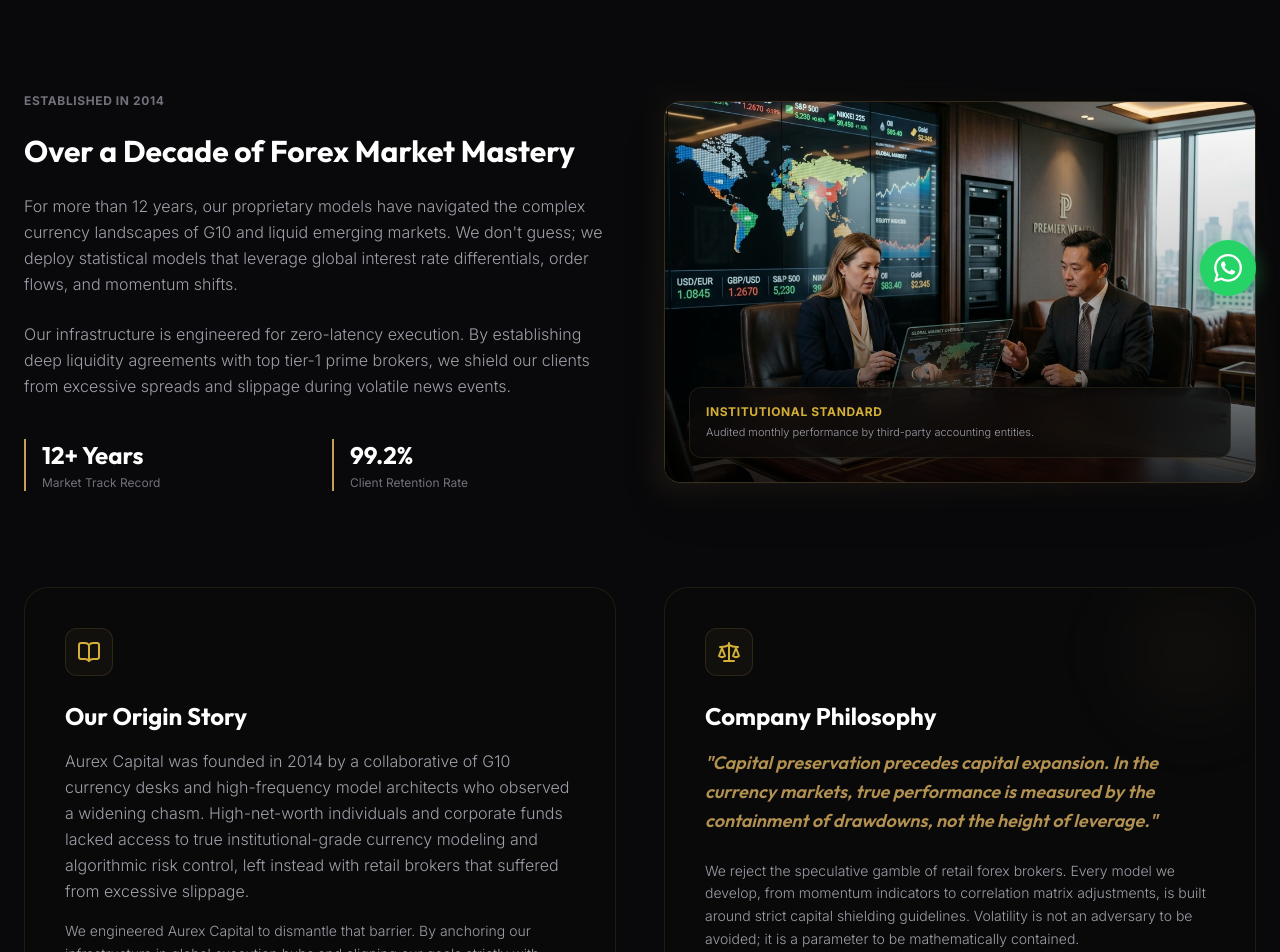
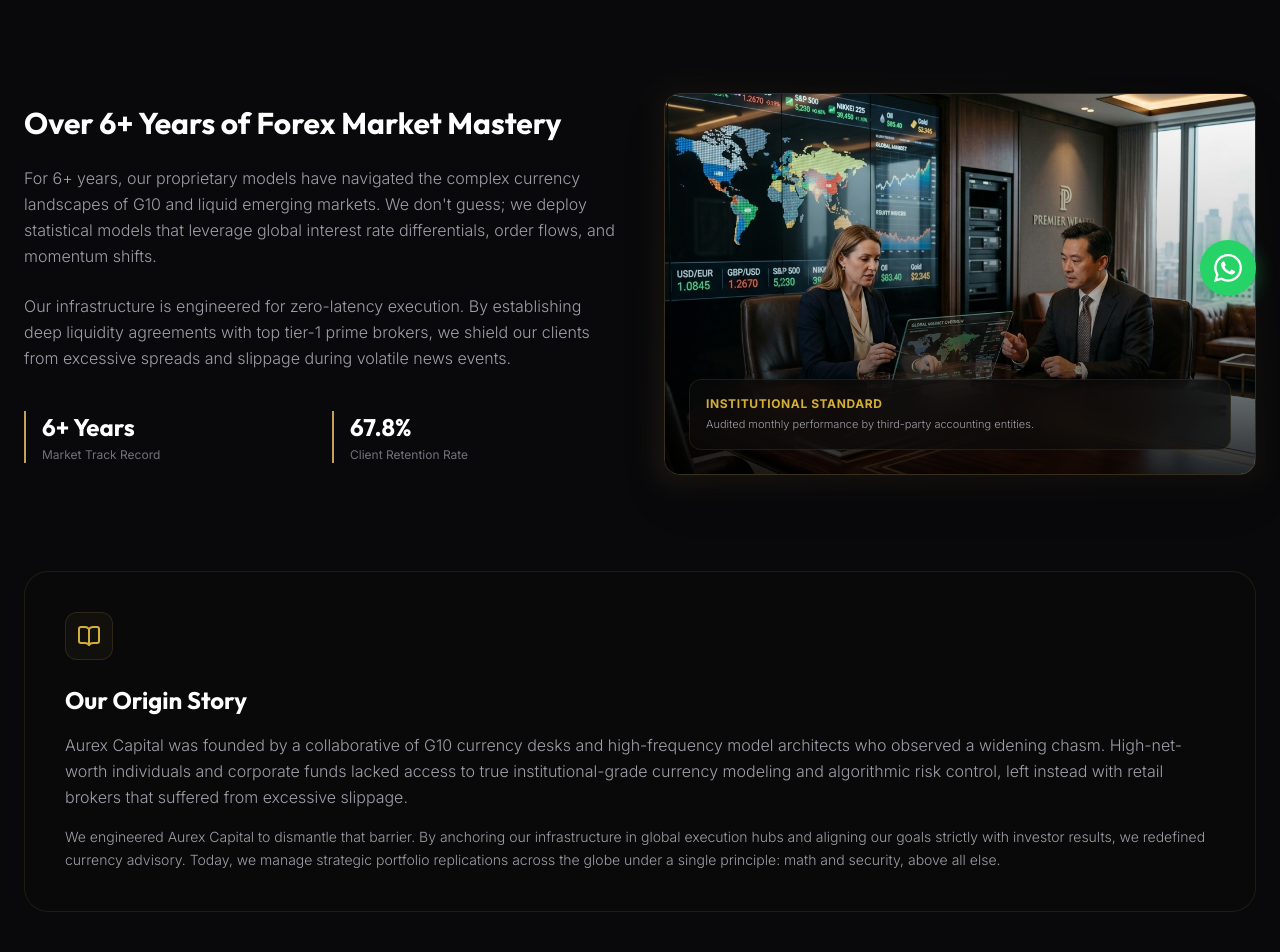
Before and after one commit to faisal27-hub/Trading-Agency, a React (Vite) app in the folder frontend/: page /about in a window 1280 px wide. Shown: the part 480-1432 px from the top of the page. Built offline with nearby package versions, Linux system fonts and the light colour scheme.

Commit message:
feat(content): update experience to 6+ years, retention to 67.8%, remove 2014 references & philosophy section, add Dubai location map on dashboard

```diff
--- a/frontend/src/pages/About/index.tsx
+++ b/frontend/src/pages/About/index.tsx
@@ -4,7 +4,6 @@ import {
   Heart,
   Eye,
   BookOpen,
-  Scale,
   HelpCircle,
   ChevronDown,
   ChevronUp,
@@ -137,14 +136,11 @@ export const AboutPage: React.FC = () => {
         <div className="max-w-7xl mx-auto px-6">
           <div className="grid grid-cols-1 lg:grid-cols-12 gap-12 items-center mb-24">
             <div className="lg:col-span-6 flex flex-col gap-6 order-2 lg:order-1">
-              <span className="text-xs uppercase font-bold text-zinc-500 tracking-wider">
-                ESTABLISHED IN 2014
-              </span>
               <h2 className="font-display font-bold text-3xl text-white">
-                Over a Decade of Forex Market Mastery
+                Over 6+ Years of Forex Market Mastery
               </h2>
               <p className="text-zinc-400 font-light leading-relaxed">
-                For more than 12 years, our proprietary models have navigated the complex currency landscapes of G10 and liquid emerging markets. We don't guess; we deploy statistical models that leverage global interest rate differentials, order flows, and momentum shifts.
+                For 6+ years, our proprietary models have navigated the complex currency landscapes of G10 and liquid emerging markets. We don't guess; we deploy statistical models that leverage global interest rate differentials, order flows, and momentum shifts.
               </p>
               <p className="text-zinc-400 font-light leading-relaxed">
                 Our infrastructure is engineered for zero-latency execution. By establishing deep liquidity agreements with top tier-1 prime brokers, we shield our clients from excessive spreads and slippage during volatile news events.
@@ -152,11 +148,11 @@ export const AboutPage: React.FC = () => {
 
               <div className="grid grid-cols-2 gap-6 mt-4">
                 <div className="border-l-2 border-gold-premium pl-4">
-                  <span className="font-display font-bold text-2xl text-white">12+ Years</span>
+                  <span className="font-display font-bold text-2xl text-white">6+ Years</span>
                   <span className="text-xs text-zinc-500 block mt-1">Market Track Record</span>
                 </div>
                 <div className="border-l-2 border-gold-premium pl-4">
-                  <span className="font-display font-bold text-2xl text-white">99.2%</span>
+                  <span className="font-display font-bold text-2xl text-white">67.8%</span>
                   <span className="text-xs text-zinc-500 block mt-1">Client Retention Rate</span>
                 </div>
               </div>
@@ -185,8 +181,8 @@ export const AboutPage: React.FC = () => {
             </div>
           </div>
 
-          {/* Company Story & Philosophy */}
-          <div className="grid grid-cols-1 lg:grid-cols-2 gap-12 mb-24 items-stretch">
+          {/* Company Story Section (Philosophy Removed) */}
+          <div className="mb-24">
             <div className="glassmorphism p-8 sm:p-10 rounded-3xl border border-gold-premium/10 flex flex-col justify-between hover:border-gold-premium/30 transition-all duration-300">
               <div>
                 <div className="w-12 h-12 rounded-xl bg-gold-premium/5 border border-gold-premium/15 flex items-center justify-center mb-6">
@@ -194,26 +190,10 @@ export const AboutPage: React.FC = () => {
                 </div>
                 <h3 className="font-display font-bold text-2xl text-white mb-4">Our Origin Story</h3>
                 <p className="text-zinc-400 font-light text-sm sm:text-base leading-relaxed mb-4">
-                  Aurex Capital was founded in 2014 by a collaborative of G10 currency desks and high-frequency model architects who observed a widening chasm. High-net-worth individuals and corporate funds lacked access to true institutional-grade currency modeling and algorithmic risk control, left instead with retail brokers that suffered from excessive slippage.
+                  Aurex Capital was founded by a collaborative of G10 currency desks and high-frequency model architects who observed a widening chasm. High-net-worth individuals and corporate funds lacked access to true institutional-grade currency modeling and algorithmic risk control, left instead with retail brokers that suffered from excessive slippage.
                 </p>
                 <p className="text-zinc-400 font-light text-sm leading-relaxed">
-                  We engineered Aurex Capital to dismantle that barrier. By anchoring our infrastructure in global execution hubs and aligning our goals strictly with investor results, we redefined currency advisory. Today, we manage strategic portfolio replications across the globe under a single philosophy: math and security, above all else.
-                </p>
-              </div>
-            </div>
-
-            <div className="glassmorphism p-8 sm:p-10 rounded-3xl border border-gold-premium/10 flex flex-col justify-between hover:border-gold-premium/30 transition-all duration-300 relative overflow-hidden group">
-              <div className="absolute top-0 right-0 w-32 h-32 bg-gold-premium/5 blur-2xl rounded-full" />
-              <div>
-                <div className="w-12 h-12 rounded-xl bg-gold-premium/5 border border-gold-premium/15 flex items-center justify-center mb-6">
-                  <Scale className="w-6 h-6 text-gold" />
-                </div>
-                <h3 className="font-display font-bold text-2xl text-white mb-4">Company Philosophy</h3>
-                <p className="font-display font-semibold text-gold-premium/90 italic text-base sm:text-lg mb-6 leading-relaxed">
-                  "Capital preservation precedes capital expansion. In the currency markets, true performance is measured by the containment of drawdowns, not the height of leverage."
-                </p>
-                <p className="text-zinc-400 font-light text-sm leading-relaxed">
-                  We reject the speculative gamble of retail forex brokers. Every model we develop, from momentum indicators to correlation matrix adjustments, is built around strict capital shielding guidelines. Volatility is not an adversary to be avoided; it is a parameter to be mathematically contained.
+                  We engineered Aurex Capital to dismantle that barrier. By anchoring our infrastructure in global execution hubs and aligning our goals strictly with investor results, we redefined currency advisory. Today, we manage strategic portfolio replications across the globe under a single principle: math and security, above all else.
                 </p>
               </div>
             </div>
--- a/frontend/src/pages/Dashboard/index.tsx
+++ b/frontend/src/pages/Dashboard/index.tsx
@@ -8,7 +8,7 @@ import {
   ResponsiveContainer,
   CartesianGrid,
 } from 'recharts';
-import { ShieldCheck, Calendar, RefreshCw, AlertTriangle, Info } from 'lucide-react';
+import { ShieldCheck, Calendar, RefreshCw, AlertTriangle, Info, MapPin } from 'lucide-react';
 import { apiService } from '../../services/api';
 import type { MetricsOverview, MetricItem } from '../../types';
 import { formatRoi } from '../../utilities';
@@ -312,6 +312,43 @@ export const DashboardPage: React.FC = () => {
                   </table>
                 </div>
               </div>
+
+              {/* Corporate Office Location Section */}
+              <div className="glassmorphism p-6 sm:p-8 rounded-2xl border border-zinc-900">
+                <div className="flex flex-col sm:flex-row sm:items-center justify-between gap-4 mb-6">
+                  <div className="flex items-center gap-3">
+                    <div className="w-10 h-10 rounded-xl bg-gold-premium/5 border border-gold-premium/20 flex items-center justify-center text-gold shrink-0">
+                      <MapPin className="w-5 h-5" />
+                    </div>
+                    <div>
+                      <span className="text-[10px] text-gold-premium font-bold uppercase tracking-widest block">
+                        Global Hub
+                      </span>
+                      <h3 className="font-display font-bold text-lg text-white">
+                        Corporate Office Location
+                      </h3>
+                    </div>
+                  </div>
+                  <div className="flex items-center gap-2 text-xs text-zinc-300 font-medium bg-black/60 border border-zinc-800 px-4 py-2 rounded-full w-fit">
+                    <span className="text-gold">📍</span>
+                    <span>Dubai, United Arab Emirates</span>
+                  </div>
+                </div>
+
+                {/* Embedded Responsive Google Map for Dubai, UAE */}
+                <div className="relative w-full h-48 sm:h-56 rounded-xl overflow-hidden border border-gold-premium/15 shadow-xl">
+                  <iframe
+                    title="Aurex Capital Corporate Office - Dubai, UAE"
+                    src="https://www.google.com/maps/embed?pb=!1m18!1m12!1m3!1d115494.39462277727!2d55.14324391217032!3d25.177242131971714!2m3!1f0!2f0!3f0!3m2!1i1024!2i768!4f13.1!3m3!1m2!1s0x3e5f43496ad9c645%3A0xb12b4e7b1660320!2sDubai%20-%20United%20Arab%20Emirates!5e0!3m2!1sen!2s!4v1700000000000!5m2!1sen!2s"
+                    width="100%"
+                    height="100%"
+                    style={{ border: 0, filter: 'invert(90%) hue-rotate(180deg) opacity(0.85) contrast(1.1)' }}
+                    allowFullScreen
+                    loading="lazy"
+                    referrerPolicy="no-referrer-when-downgrade"
+                  />
+                </div>
+              </div>
             </div>
           )}
 
--- a/frontend/src/pages/Home/index.tsx
+++ b/frontend/src/pages/Home/index.tsx
@@ -154,7 +154,7 @@ export const Home: React.FC = () => {
         <div className="max-w-7xl mx-auto px-6">
           <div className="text-center max-w-3xl mx-auto mb-16">
             <span className="text-xs uppercase font-bold text-gold-premium tracking-widest block mb-3">
-              Corporate Philosophy
+              Corporate Pillars
             </span>
             <h2 className="font-display font-bold text-3xl sm:text-4xl text-white tracking-tight">
               Our Foundational Columns
```
